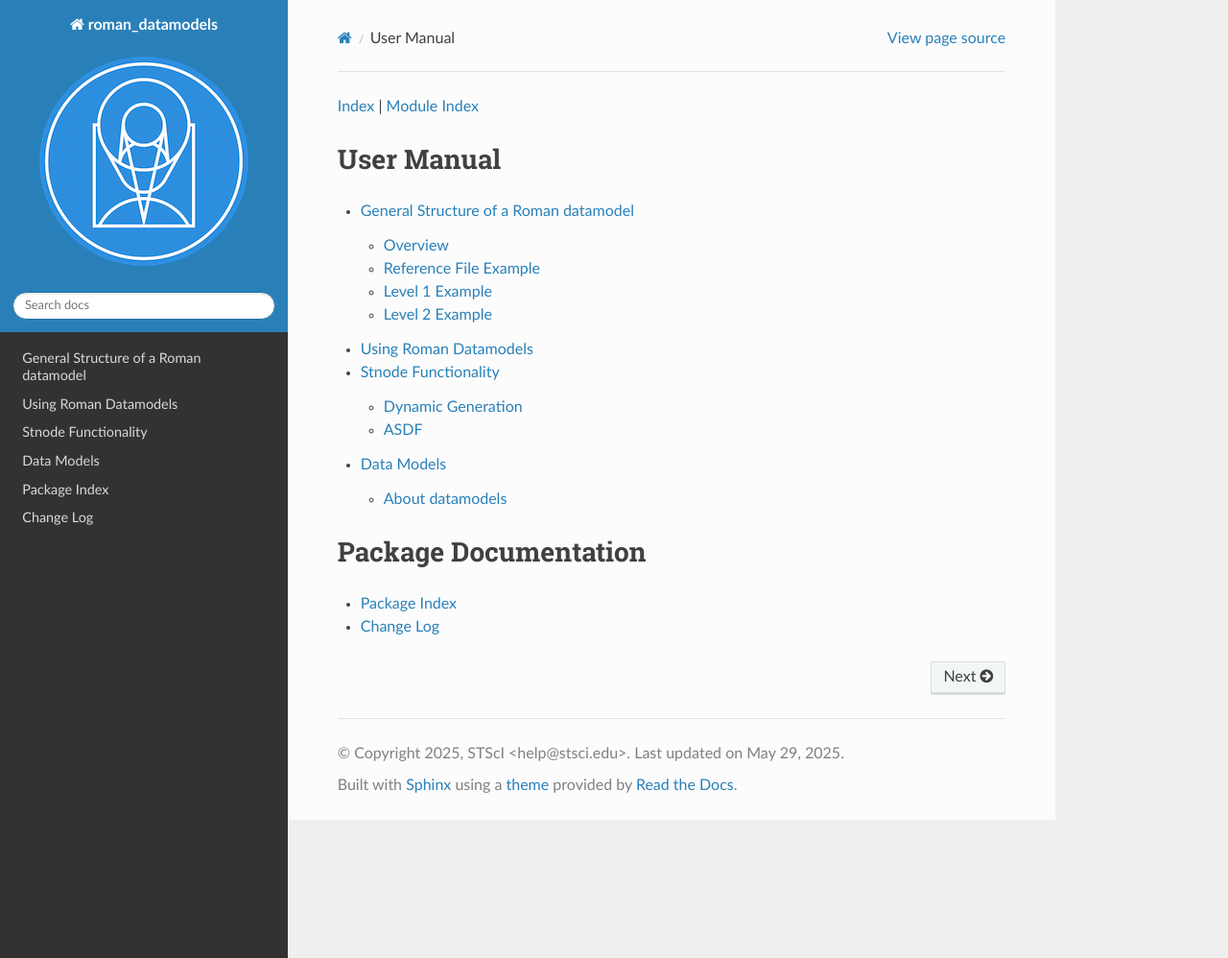
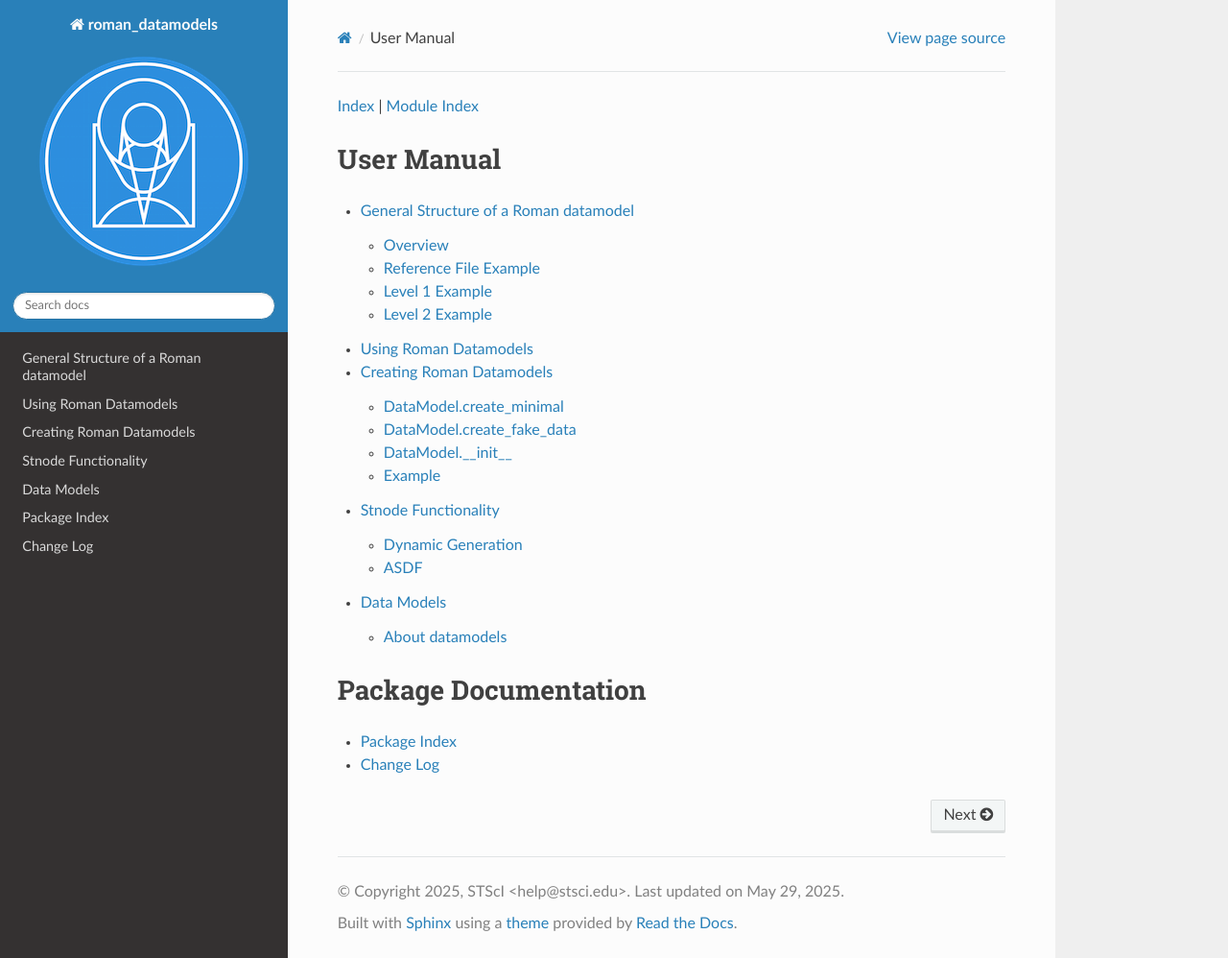
Before and after one commit to spacetelescope/roman_datamodels, a Sphinx documentation site: the page built from docs/index.rst, in a window 1280 px wide and 998 px high. Shown: the whole window at 96% size. Built offline with Sphinx 7.4.7 and the Read the Docs theme 3.1.0, drawn with Linux system fonts in a browser that asks for light colours; formulas are drawn with MathJax 3; pages that are not in the unit, such as notebooks, are missing from menus; the version number could not be read and is left out; some of the changed lines change nothing that is shown.

Commit message:
add docs page about creating datamodels

```diff
--- a/docs/index.rst
+++ b/docs/index.rst
@@ -14,6 +14,7 @@
    roman_datamodels/datamodels/introduction.rst
    roman_datamodels/datamodels/general_structure.rst
    roman_datamodels/datamodels/using_datamodels.rst
+   roman_datamodels/datamodels/creating_datamodels.rst
    roman_datamodels/datamodels/stnode.rst
    roman_datamodels/datamodels/index.rst
 
--- /dev/null
+++ b/docs/roman_datamodels/datamodels/creating_datamodels.rst
@@ -0,0 +1,110 @@
+.. _creating-datamodels:
+
+Creating Roman Datamodels
+=========================
+
+There are a few options to create a new datamodel. Each
+has specific use cases and understanding what happens during
+each option is vital to selecting which to use.
+
+DataModel.create_minimal
+........................
+
+`roman_datamodels.datamodels.DataModel.create_minimal` inspects the datamodel schema
+and creates a model that contains values that are unambiguously
+defined in the schema. The resulting model will lack most
+required attributes (since most attributes can be more than
+one value) but will have the general structure expected by the
+schema.
+
+This method is most useful for pipeline code when a new
+model is needed. For example, the source catalog step needs
+to produce a new `roman_datamodels.datamodels.ImageSourceCatalogModel` model with contents
+determined from the input `roman_datamodels.datamodels.ImageModel`. `roman_datamodels.datamodels.DataModel.create_minimal`
+can be used to construct a model which is then filled out
+with contents derived from the `roman_datamodels.datamodels.ImageModel` and then validated
+to confirm that it contains all the required values.
+
+DataModel.create_fake_data
+..........................
+
+`roman_datamodels.datamodels.DataModel.create_fake_data` inspects the datamodel schema
+and creates a valid datamodel that contains "fake" data (for
+example all required strings will be set to "?"). This is dangerous
+to use within pipeline and user code as it greatly reduces
+the utility of the schema validation.
+
+The main use case for this method is unit tests where often
+a small targeted operation is tested. In this case a valid
+model is often needed but most of the model contents are not
+of concern.
+
+DataModel.__init__
+..................
+
+``DataModel.__init__`` constructs a new datamodel which optionally
+contains the provided `roman_datamodels.stnode.TaggedObjectNode`. This is used when
+`roman_datamodels.datamodels.open` constructs a new datamodel
+from an ASDF file which contains the serialized contents of the
+`roman_datamodels.stnode.TaggedObjectNode`. However this is less useful for pipeline
+and/or test code where no node contents are available as the
+produced datamodel will be invalid since it lacks all required
+attributes.
+
+Example
+.......
+
+To compare the above options let's consider a toy example ``WidgetModel``
+with the following schema::
+
+    %YAML 1.1
+    ---
+    $schema: asdf://stsci.edu/datamodels/roman/schemas/rad_schema-1.0.0
+    id: asdf://stsci.edu/datamodels/roman/schemas/reference_files/dark-1.0.0
+
+    title: Widget model schema
+
+    datamodel_name: WidgetModel
+
+    type: object
+    properties:
+      meta:
+        properties:
+          telescope:
+            description: "Name of the telescope"
+            type: string
+            enum: [ROMAN]
+          target:
+            description: "Target observed"
+            type: string
+        required: [telescope, target]
+      data:
+        tag: tag:stsci.edu:asdf/core/ndarray-1.*
+        ndim: 3
+        datatype: uint16
+    required: [meta, data]
+
+This schemas requires that the model have:
+
+- ``meta.telescope`` which must be "ROMAN"
+- ``meta.target`` which can be any string
+- ``data`` which can be any 3 dimensional array containing 16 bit unsigned integers
+
+`roman_datamodels.datamodels.DataModel.create_minimal` will construct a ``WidgetModel`` with only
+``meta.telescope`` defined (since it must always be "ROMAN"). Both ``meta.target``
+and ``data`` will not be defined and attempting to save this model will produce a
+validation error (since both those attributes are required).
+
+`roman_datamodels.datamodels.DataModel.create_fake_data` will produce a ``WidgetModel`` with all required
+attributes containing "fake" values:
+
+- ``meta.telescope`` will be "ROMAN" (the only allowed value)
+- ``meta.target`` will be "?" (the default fake string value)
+- ``data`` will contain all zeros
+
+As all the required attributes are defined this model is valid and can be
+saved.
+
+``Datamodel.__init__`` will produce a ``WidgetModel`` with no attributes
+defined. Attempting to save this model will result in a validation error
+as it lacks all required attributes.
```
